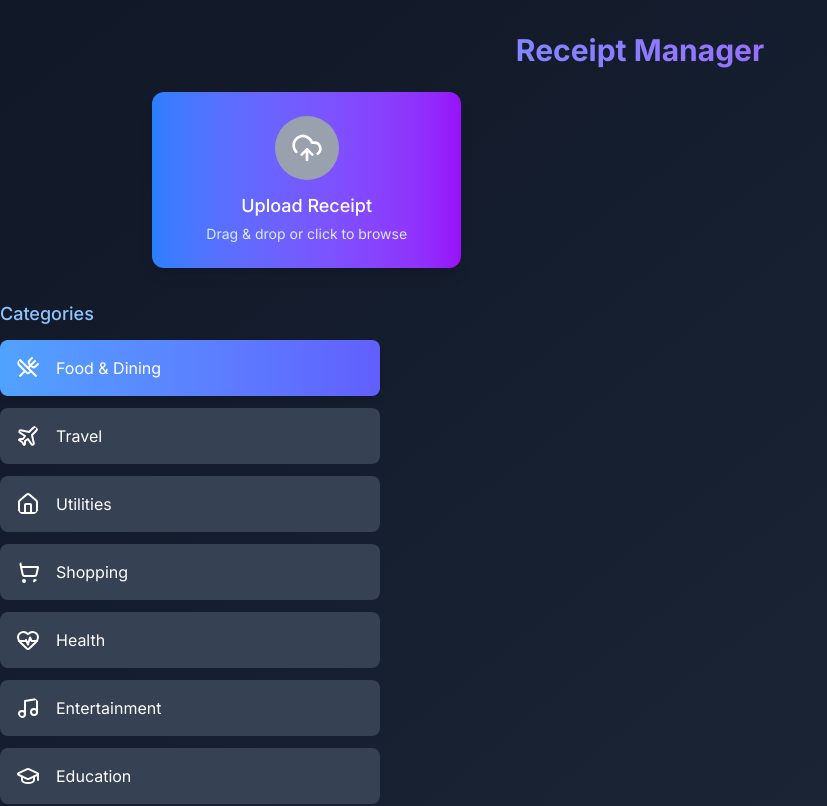
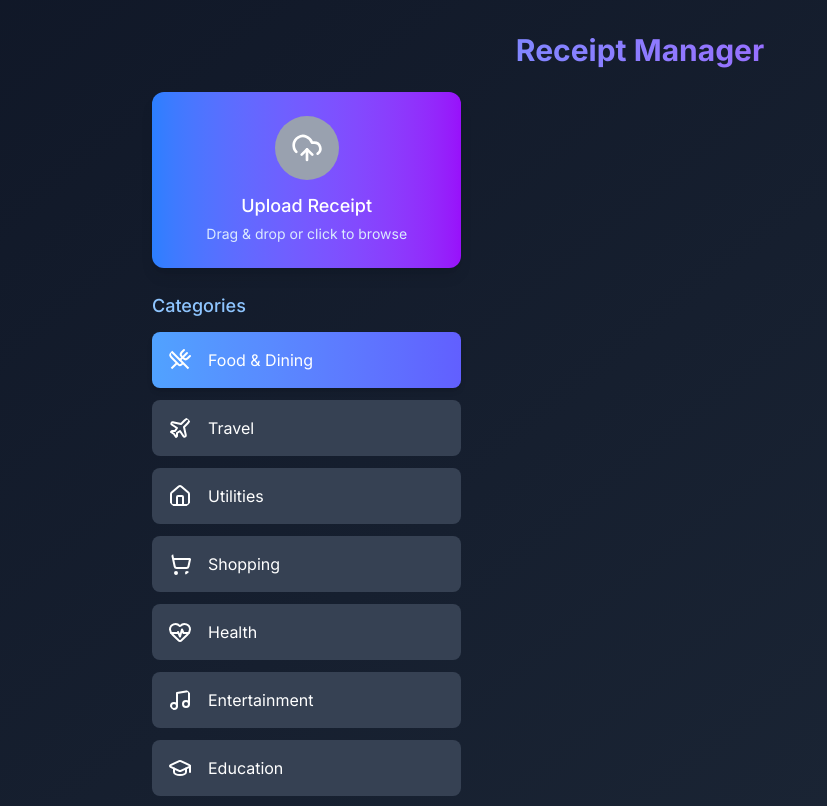
Before and after one commit to alfredscyriac/Receiptify, a Next.js app: page /dashboard in a window 1280 px wide. Shown: the top 806 px of the page, without its empty margins (0-827 px from the left). Built offline with nearby package versions, Linux system fonts and the light colour scheme.

Commit message:
Chore: restructure dashboard file layout

```diff
--- a/pages/dashboard.js
+++ b/pages/dashboard.js
@@ -11,14 +11,14 @@ const Dashboard = () => {
                 <div className="grid grid-cols-1 md:grid-cols-3 gap-6">
                     <div className="md:col-span-1">
                         <UploadButton/>
+                        <div className="mt-6">
+                            <h2 className="text-lg font-medium mb-3 text-blue-300">
+                                Categories
+                            </h2>
+                            <CategorySidebar/>
+                        </div>
                     </div>
                 </div>
-            </div>
-            <div className="flex flex-col">
-                <h2 className="text-lg font-medium mb-3 text-blue-300">
-                    Categories
-                </h2>
-                <CategorySidebar />
             </div>
         </div>
   )
```
